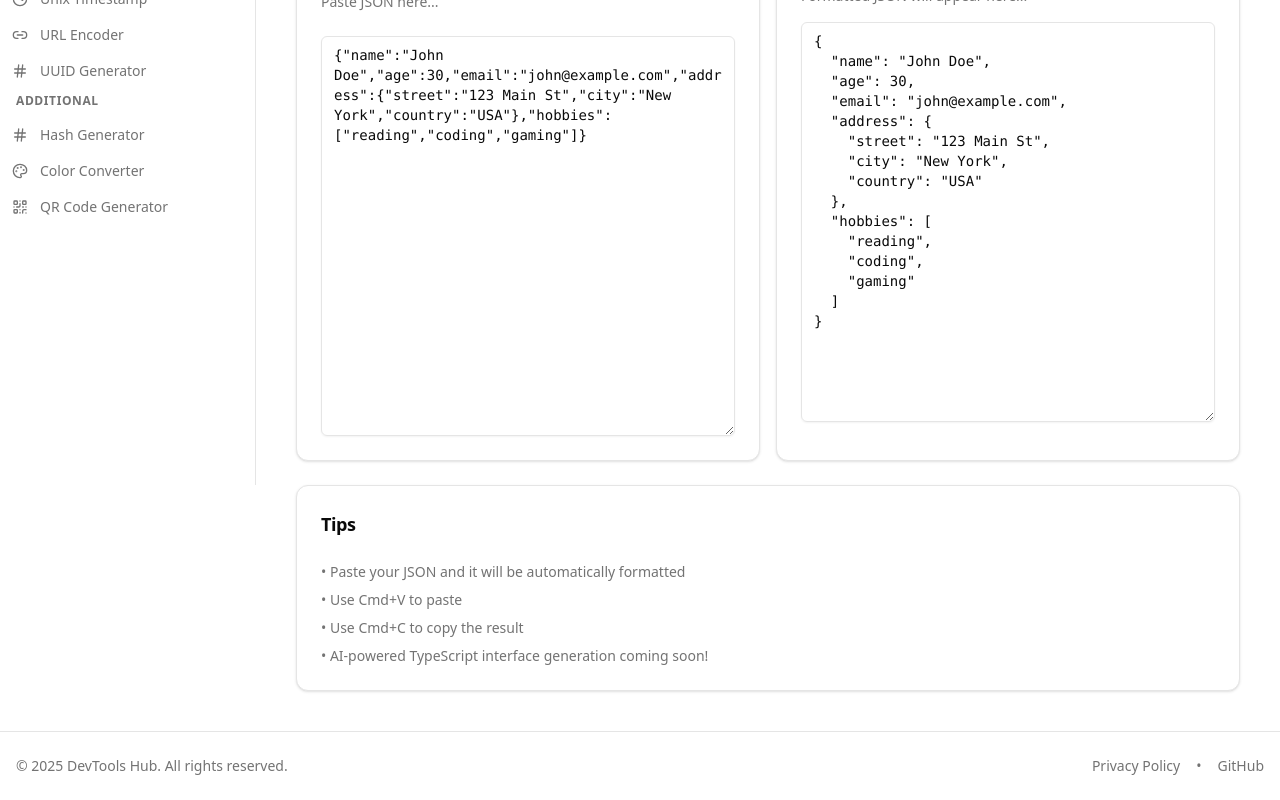
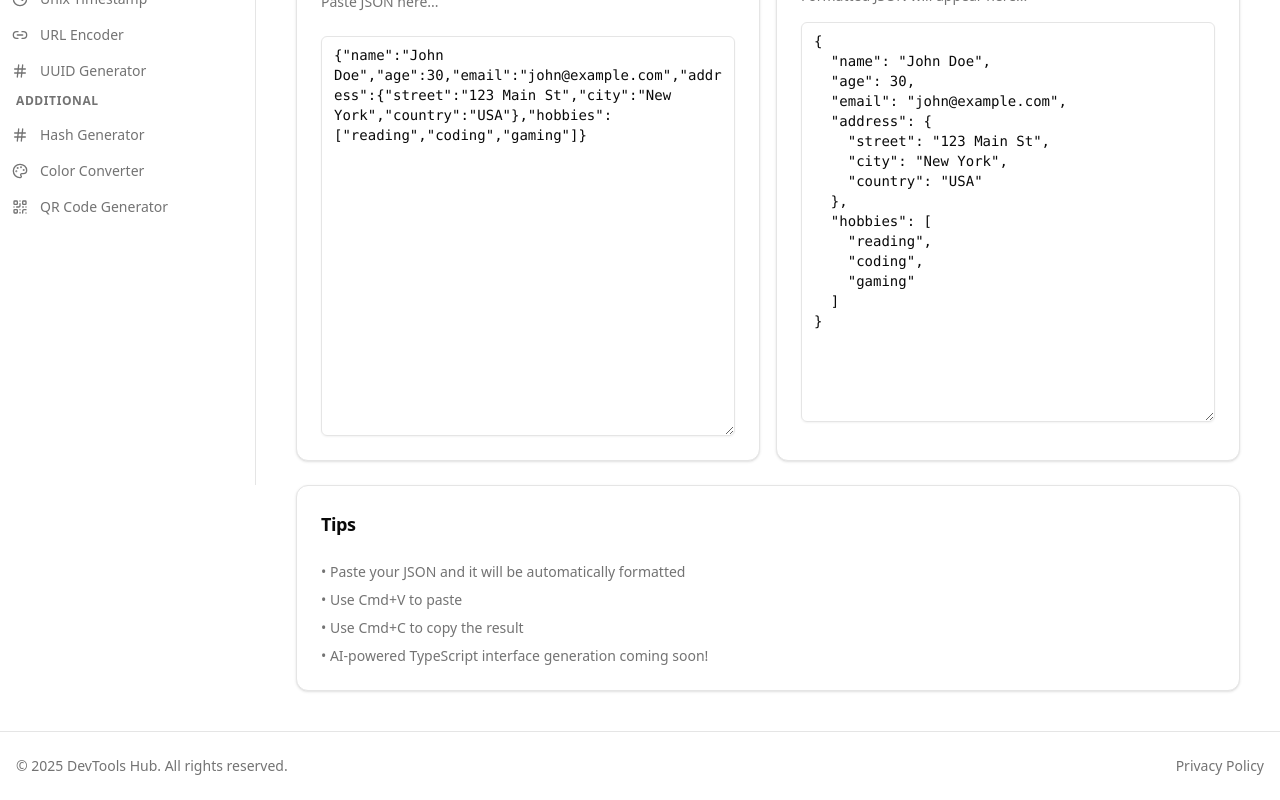
Before and after one commit to KAPUIST/devtools-hub, a Next.js app: page /en/json-formatter in a window 1280 px wide. Shown: the part 316-1116 px from the top of the page. Built offline with nearby package versions, Linux system fonts and the light colour scheme.

Commit message:
chore: Remove GitHub references from Footer and ErrorBoundary

```diff
--- a/components/ErrorBoundary.tsx
+++ b/components/ErrorBoundary.tsx
@@ -69,7 +69,7 @@ export class ErrorBoundary extends Component<Props, State> {
                   <li>Try refreshing the page</li>
                   <li>Go back to the home page</li>
                   <li>Clear your browser cache</li>
-                  <li>If the problem persists, report it on GitHub</li>
+                  <li>If the problem persists, please try again later</li>
                 </ul>
               </div>
 
--- a/components/layout/Footer.tsx
+++ b/components/layout/Footer.tsx
@@ -23,15 +23,6 @@ export function Footer() {
             >
               Privacy Policy
             </Link>
-            <span>•</span>
-            <a
-              href="https://github.com/KAPUIST/devtools-hub"
-              target="_blank"
-              rel="noopener noreferrer"
-              className="hover:text-foreground transition-colors"
-            >
-              GitHub
-            </a>
           </nav>
         </div>
       </div>
```
